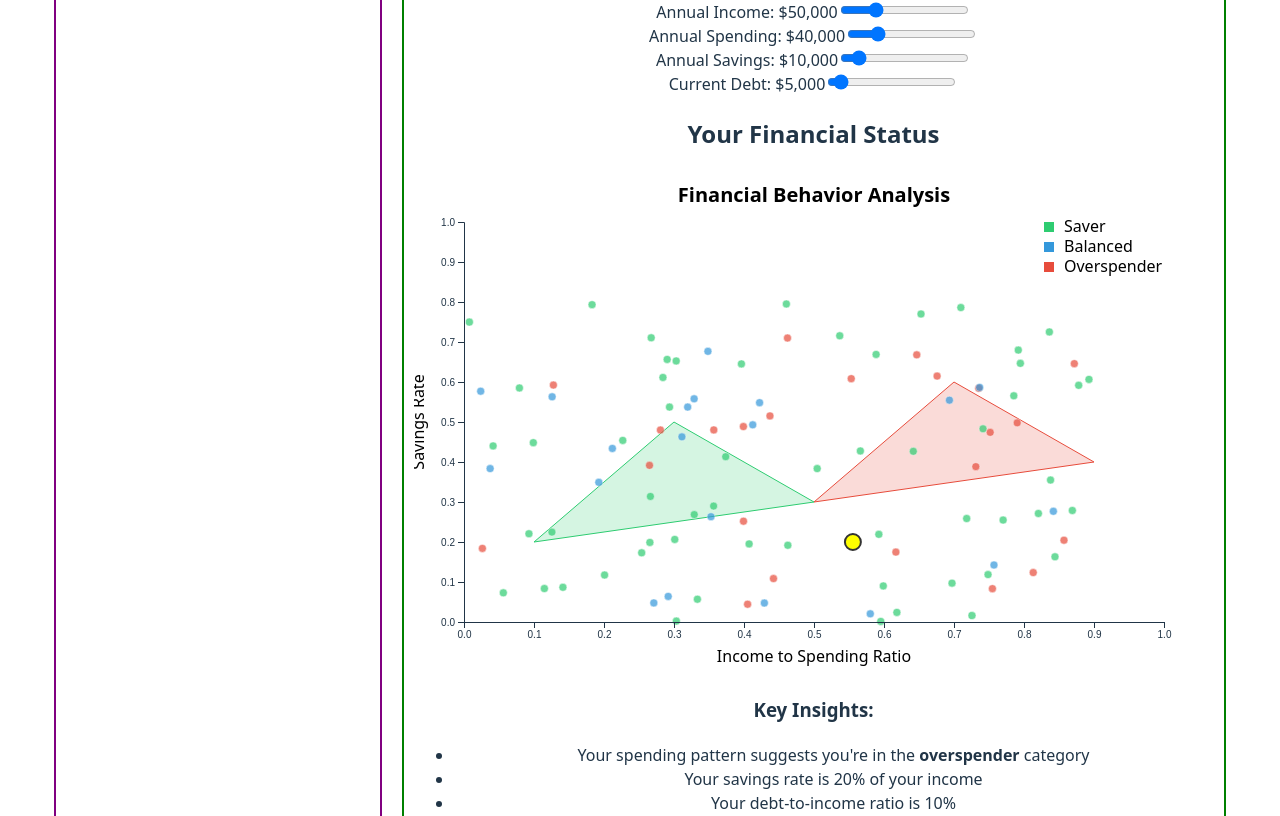
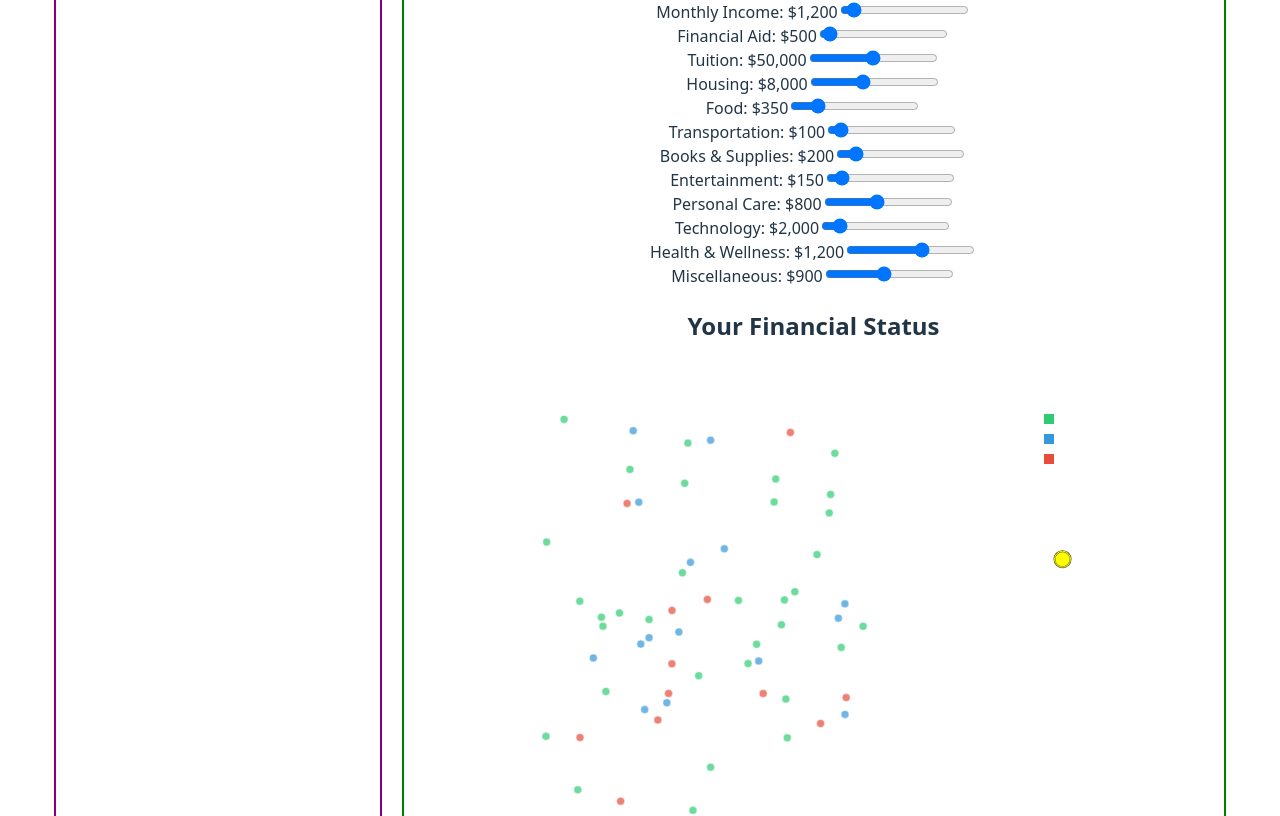
Before and after one commit to srirams1003/harmless_pennywise, a React (Vite) app in the folder harmless_pennywise_frontend/: page / in a window 1280 px wide. Shown: the part 814-1630 px from the top of the page. Built offline with nearby package versions, Linux system fonts and the light colour scheme.

Commit message:
add financial attributes.

```diff
--- a/harmless_pennywise_frontend/src/FirstView.jsx
+++ b/harmless_pennywise_frontend/src/FirstView.jsx
@@ -27,10 +27,18 @@ const FinancialDashboard = () => {
 
   // State for storing user input from sliders
   const [userInputs, setUserInputs] = useState({
-    income: 50000,
-    spending: 40000,
-    savings: 10000,
-    debt: 5000
+    monthly_income: 1200,
+    financial_aid: 500,
+    tuition: 50000,
+    housing: 8000,
+    food: 350,
+    transportation: 100,
+    books_supplies: 200,
+    entertainment: 150,
+    personal_care: 800,
+    technology: 2000,
+    health_wellness: 1200,
+    miscellaneous: 900,
   });
 
   // State for tracking if data is loading
@@ -70,6 +78,27 @@ const FinancialDashboard = () => {
       [name]: parseInt(value, 10)
     }));
   };
+  // Calculate financial metrics for use throughout the component
+  const totalIncome = userInputs.monthly_income * 12 + userInputs.financial_aid;
+  const totalSpending = Object.entries(userInputs).reduce((sum, [key, value]) => {
+    return key === 'monthly_income' || key === 'financial_aid' ? sum : sum + value;
+  }, 0);
+  const spendingRatio = totalSpending / totalIncome;
+  const savingsAmount = totalIncome - totalSpending;
+  const savingsRate = (savingsAmount / totalIncome) * 100;
+
+  // Determine financial category
+  const getFinancialCategory = () => {
+    if (spendingRatio > 1.5) {
+      return 'overspender';
+    } else if (savingsRate > 15) {
+      return 'saver';
+    } else {
+      return 'balanced';
+    }
+  };
+
+  const financialCategory = getFinancialCategory();
 
   // Fetch data when user inputs change (debounced to prevent too many requests)
 //   useEffect(() => {
@@ -101,12 +130,28 @@ const FinancialDashboard = () => {
       .attr('transform', `translate(${margin.left}, ${margin.top})`);
 
     // Create scales
+	// Calculate user point values
+	const totalIncome = userInputs.monthly_income * 12 + userInputs.financial_aid;
+	const totalSpending = Object.entries(userInputs).reduce((sum, [key, value]) => {
+	return key === 'monthly_income' || key === 'financial_aid' ? sum : sum + value;
+	}, 0);
+	const spendingRatio = totalSpending / totalIncome;
+
+	// Normalized user point coordinates
+	const userPointY = totalSpending / 100000;
+	const userPointX = Math.min(spendingRatio, 5) / 5; // Scale to 0-1 range, capping at 5
+
+	// Create domain that includes the user point
+	const xExtent = d3.extent([...data.dataset_points.map(d => d[2]), userPointX]);
+	const yMax = Math.max(...data.dataset_points.map(d => d[1]), userPointY);
+
+	// Create scales
 	const xScale = d3.scaleLinear()
-      .domain([0, 1])
+	.domain([0, Math.max(1, xExtent[1] * 1.1)])
 	.range([0, innerWidth]);
 
 	const yScale = d3.scaleLinear()
-      .domain([0, 1])
+	.domain([0, Math.max(1, yMax * 1.1)])
 	.range([innerHeight, 0]);
 
     // Create color scale
@@ -131,16 +176,16 @@ const FinancialDashboard = () => {
         .attr('stroke-width', 1);
     };
 
-    drawArea(data.boundary_coordinates.saver_balanced, 'saver-balanced');
-    drawArea(data.boundary_coordinates.balanced_overspender, 'balanced-overspender');
+    // drawArea(data.boundary_coordinates.saver_balanced, 'saver-balanced');
+    // drawArea(data.boundary_coordinates.balanced_overspender, 'balanced-overspender');
 
     // Draw data points
     svg.selectAll('circle')
       .data(data.dataset_points)
       .enter()
       .append('circle')
-      .attr('cx', d => xScale(d[1]))
-      .attr('cy', d => yScale(d[2]))
+      .attr('cy', d => xScale(d[1]))
+      .attr('cx', d => yScale(d[2]))
       .attr('r', 4)
       .attr('fill', d => colorScale(d[0]))
       .attr('opacity', 0.7)
@@ -149,16 +194,39 @@ const FinancialDashboard = () => {
 
     // Add user's position if available
     if (data.dataset_points.length > 0) {
-      const incomeRatio = userInputs.income / (userInputs.income + userInputs.spending);
-      const savingsRate = userInputs.savings / userInputs.income;
-      const userPoint = ['user', incomeRatio, savingsRate]; // Dynamic user point
+    //   const totalIncome = userInputs.monthly_income * 12 + userInputs.financial_aid;
+    //   const totalSpending = Object.entries(userInputs).reduce((sum, [key, value]) => {
+    //     return key === 'monthly_income' || key === 'financial_aid' ? sum : sum + value;
+    //   }, 0);
+    //   const spendingRatio = totalSpending / totalIncome;
+    //   const userPoint = ['user', totalSpending / 100000, spendingRatio]; // Dynamic user point
       svg.append('circle')
-        .attr('cx', xScale(userPoint[1]))
-        .attr('cy', yScale(userPoint[2]))
+		.attr('class', 'user-point')
+		.attr('cx', xScale(userPointX))
+		.attr('cy', yScale(userPointY))
 		.attr('r', 8)
 		.attr('fill', 'yellow')
 		.attr('stroke', '#333')
 		.attr('stroke-width', 2);
+
+	// Add a pulsing animation to make user point stand out
+	svg.append('circle')
+		.attr('class', 'user-point-pulse')
+		.attr('cx', xScale(userPointX))
+		.attr('cy', yScale(userPointY))
+		.attr('r', 8)
+		.attr('fill', 'rgba(255, 255, 0, 0.3)')
+		.attr('stroke', 'yellow')
+		.attr('stroke-width', 1);
+
+	// Add a label to the user point
+	svg.append('text')
+		.attr('x', xScale(userPointX))
+		.attr('y', yScale(userPointY) - 15)
+		.attr('text-anchor', 'middle')
+		.attr('font-size', '12px')
+		.attr('fill', 'white')
+		.text('You are here');
     }
 
     // Add axes
@@ -167,24 +235,32 @@ const FinancialDashboard = () => {
 
     svg.append('g')
       .attr('transform', `translate(0, ${innerHeight})`)
-      .call(xAxis);
+      .call(xAxis)
+      .selectAll('path,line,text')
+      .attr('stroke', 'white')
+      .attr('fill', 'white');
 
     svg.append('g')
-      .call(yAxis);
+      .call(yAxis)
+      .selectAll('path,line,text')
+      .attr('stroke', 'white')
+      .attr('fill', 'white');
 
     // Add axis labels
     svg.append('text')
       .attr('x', innerWidth / 2)
       .attr('y', innerHeight + 40)
       .attr('text-anchor', 'middle')
-      .text('Income to Spending Ratio');
+      .attr('fill', 'white') // Add this
+      .text('Spending to Income Ratio');
 
     svg.append('text')
       .attr('transform', 'rotate(-90)')
       .attr('x', -innerHeight / 2)
       .attr('y', -40)
       .attr('text-anchor', 'middle')
-      .text('Savings Rate');
+      .attr('fill', 'white') // Add this
+      .text('Total Spending (in $)');
 
     // Add title
 	svg.append('text')
@@ -193,6 +269,7 @@ const FinancialDashboard = () => {
 	  .attr('text-anchor', 'middle')
 	  .attr('font-size', '20px')
 	  .attr('font-weight', 'bold')
+	  .attr('fill', 'white')
 	  .text('Financial Behavior Analysis');
 
     // Add legend
@@ -215,6 +292,7 @@ const FinancialDashboard = () => {
         .attr('y', 10)
         .attr('text-anchor', 'start')
         .style('text-transform', 'capitalize')
+		.attr('fill', 'white')
         .text(item);
     });
 
@@ -229,15 +307,15 @@ const FinancialDashboard = () => {
         <div className="grid grid-cols-1 md:grid-cols-2 gap-6">
           <div>
             <label className="block mb-2">
-              Annual Income: ${userInputs.income.toLocaleString()}
+              Monthly Income: ${userInputs.monthly_income.toLocaleString()}
             </label>
             <input
               type="range"
-              name="income"
+              name="monthly_income"
               min="0"
-              max="200000"
-              step="1000"
-              value={userInputs.income}
+              max="20000"
+              step="100"
+              value={userInputs.monthly_income}
               onChange={handleSliderChange}
               className="w-full"
             />
@@ -245,15 +323,15 @@ const FinancialDashboard = () => {
 
           <div>
             <label className="block mb-2">
-              Annual Spending: ${userInputs.spending.toLocaleString()}
+              Financial Aid: ${userInputs.financial_aid.toLocaleString()}
             </label>
             <input
               type="range"
-              name="spending"
+              name="financial_aid"
               min="0"
-              max="200000"
-              step="1000"
-              value={userInputs.spending}
+              max="20000"
+              step="100"
+              value={userInputs.financial_aid}
               onChange={handleSliderChange}
               className="w-full"
             />
@@ -261,15 +339,15 @@ const FinancialDashboard = () => {
 
           <div>
             <label className="block mb-2">
-              Annual Savings: ${userInputs.savings.toLocaleString()}
+              Tuition: ${userInputs.tuition.toLocaleString()}
             </label>
             <input
               type="range"
-              name="savings"
+              name="tuition"
               min="0"
               max="100000"
-              step="500"
-              value={userInputs.savings}
+              step="1000"
+              value={userInputs.tuition}
               onChange={handleSliderChange}
               className="w-full"
             />
@@ -277,15 +355,143 @@ const FinancialDashboard = () => {
 
           <div>
             <label className="block mb-2">
-              Current Debt: ${userInputs.debt.toLocaleString()}
+              Housing: ${userInputs.housing.toLocaleString()}
             </label>
             <input
               type="range"
-              name="debt"
+              name="housing"
               min="0"
-              max="100000"
-              step="500"
-              value={userInputs.debt}
+              max="20000"
+              step="100"
+              value={userInputs.housing}
+              onChange={handleSliderChange}
+              className="w-full"
+            />
+          </div>
+
+          <div>
+            <label className="block mb-2">
+              Food: ${userInputs.food.toLocaleString()}
+            </label>
+            <input
+              type="range"
+              name="food"
+              min="0"
+              max="2000"
+              step="50"
+              value={userInputs.food}
+              onChange={handleSliderChange}
+              className="w-full"
+            />
+          </div>
+
+          <div>
+            <label className="block mb-2">
+              Transportation: ${userInputs.transportation.toLocaleString()}
+            </label>
+            <input
+              type="range"
+              name="transportation"
+              min="0"
+              max="2000"
+              step="50"
+              value={userInputs.transportation}
+              onChange={handleSliderChange}
+              className="w-full"
+            />
+          </div>
+
+          <div>
+            <label className="block mb-2">
+              Books & Supplies: ${userInputs.books_supplies.toLocaleString()}
+            </label>
+            <input
+              type="range"
+              name="books_supplies"
+              min="0"
+              max="2000"
+              step="50"
+              value={userInputs.books_supplies}
+              onChange={handleSliderChange}
+              className="w-full"
+            />
+          </div>
+
+          <div>
+            <label className="block mb-2">
+              Entertainment: ${userInputs.entertainment.toLocaleString()}
+            </label>
+            <input
+              type="range"
+              name="entertainment"
+              min="0"
+              max="2000"
+              step="50"
+              value={userInputs.entertainment}
+              onChange={handleSliderChange}
+              className="w-full"
+            />
+          </div>
+
+          <div>
+            <label className="block mb-2">
+              Personal Care: ${userInputs.personal_care.toLocaleString()}
+            </label>
+            <input
+              type="range"
+              name="personal_care"
+              min="0"
+              max="2000"
+              step="50"
+              value={userInputs.personal_care}
+              onChange={handleSliderChange}
+              className="w-full"
+            />
+          </div>
+
+          <div>
+            <label className="block mb-2">
+              Technology: ${userInputs.technology.toLocaleString()}
+            </label>
+            <input
+              type="range"
+              name="technology"
+              min="0"
+              max="20000"
+              step="100"
+              value={userInputs.technology}
+              onChange={handleSliderChange}
+              className="w-full"
+            />
+          </div>
+
+          <div>
+            <label className="block mb-2">
+              Health & Wellness: ${userInputs.health_wellness.toLocaleString()}
+            </label>
+            <input
+              type="range"
+              name="health_wellness"
+              min="0"
+              max="2000"
+              step="50"
+              value={userInputs.health_wellness}
+              onChange={handleSliderChange}
+              className="w-full"
+            />
+          </div>
+
+          <div>
+            <label className="block mb-2">
+              Miscellaneous: ${userInputs.miscellaneous.toLocaleString()}
+            </label>
+            <input
+              type="range"
+              name="miscellaneous"
+              min="0"
+              max="2000"
+              step="50"
+              value={userInputs.miscellaneous}
               onChange={handleSliderChange}
               className="w-full"
             />
@@ -305,9 +511,12 @@ const FinancialDashboard = () => {
 			<div className="mt-4 p-4 bg-blue-50 rounded-lg w-full">
 			<h3 className="font-semibold mb-2">Key Insights:</h3>
 			<ul className="list-disc pl-5">
-                <li>Your spending pattern suggests you're in the <strong>{data.dataset_points[0]?.[0] || 'balanced'}</strong> category</li>
-                <li>Your savings rate is {Math.round((userInputs.savings / userInputs.income) * 100)}% of your income</li>
-                <li>Your debt-to-income ratio is {Math.round((userInputs.debt / userInputs.income) * 100)}%</li>
+				{/* <li>Your spending pattern suggests you're in the <strong>{category}</strong> category</li> */}
+				<li>Your total annual income: <strong>${totalIncome.toLocaleString()}</strong></li>
+				<li>Your total spending: <strong>${totalSpending.toLocaleString()}</strong></li>
+				<li>Your spending ratio: <strong>{spendingRatio.toFixed(2)}x</strong> your income</li>
+				<li>Your savings amount: <strong>${savingsAmount.toLocaleString()}</strong></li>
+				<li>Your savings rate: <strong>{savingsRate.toFixed(1)}%</strong></li>
 			</ul>
 			</div>
           </div>
```
Lines whose indentation alone changed are shown as unchanged.
